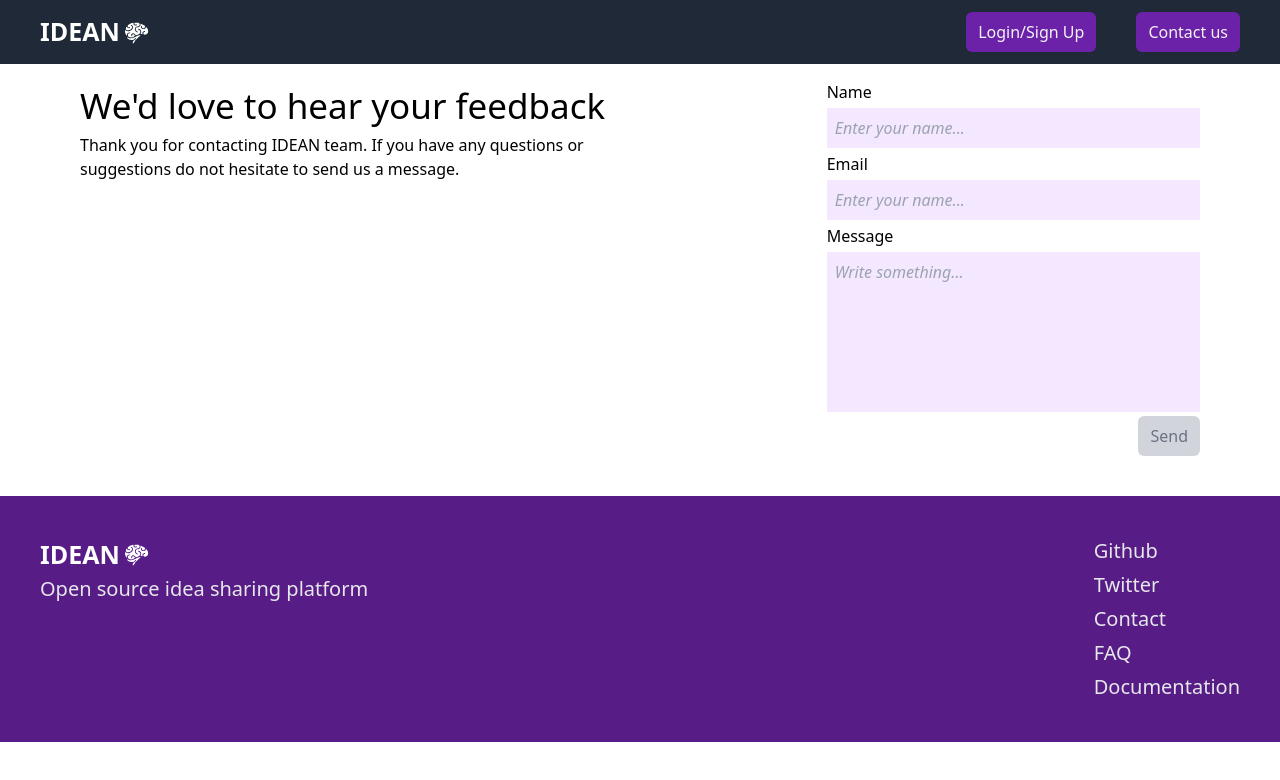
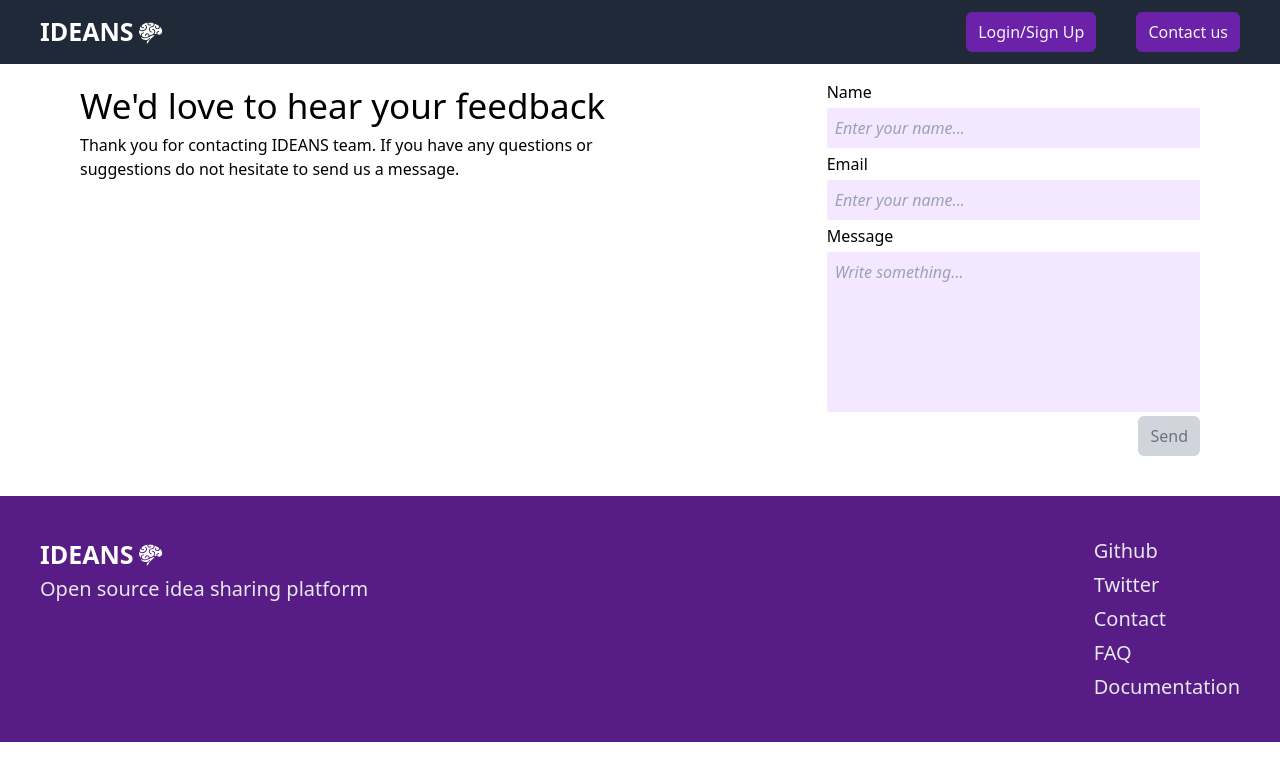
Before and after one commit to 5ud03r5/idean, a Nuxt app: page /contact in a window 1280 px wide. Shown: the top 780 px of the page. Built offline with nearby package versions, Linux system fonts and the light colour scheme.

Commit message:
changed name

```diff
--- a/components/Logo/IdeanLogo.vue
+++ b/components/Logo/IdeanLogo.vue
@@ -1,6 +1,6 @@
 <template>
     <NuxtLink :to="linkTo" class="flex items-center space-x-1 text-[25px] font-bold text-white fill-white">
-        <span>IDEAN</span>
+        <span>IDEANS</span>
         <IconsLogo></IconsLogo>
     </NuxtLink>
 </template>
--- a/pages/contact.vue
+++ b/pages/contact.vue
@@ -2,31 +2,31 @@
     <div class="flex container mx-auto w-[1200px] p-10 mt-10 ">
         <div class="w-1/2">
             <h1 class="text-[35px]">We'd love to hear your feedback</h1>
-            <p>Thank you for contacting IDEAN team. If you have any questions or suggestions do not hesitate to send
+            <p>Thank you for contacting IDEANS team. If you have any questions or suggestions do not hesitate to send
                 us a message.</p>
         </div>
-        <div class="ml-auto w-1/3">
+        <div class="w-1/3 ml-auto">
             <form @submit.prevent="submitForm" class="flex flex-col space-y-1">
                 <label :class="!nameValid && 'text-red-500'">Name <span v-if="!nameValid">cannot be empty.</span></label>
                 <input
                     :class="!nameValid ? 'outline-2 outline outline-red-500 focus:outline-red-500' : 'focus:outline-none'"
                     v-model="name" @blur="nameValidation" placeholder="Enter your name..."
-                    class="bg-purple-100 rounded-sm p-2 placeholder:italic " />
+                    class="p-2 bg-purple-100 rounded-sm placeholder:italic " />
                 <label :class="!emailValid && 'text-red-500'">Email <span v-if="!emailValid">needs to be
                         valid.</span></label>
                 <input v-model="email"
                     :class="!emailValid ? 'outline-2 outline outline-red-500 focus:outline-red-500' : 'focus:outline-none'"
                     @blur="emailValidation" placeholder="Enter your name..."
-                    class="bg-purple-100 rounded-sm p-2 placeholder:italic" />
+                    class="p-2 bg-purple-100 rounded-sm placeholder:italic" />
                 <label :class="!messageValid && 'text-red-500'">Message <span v-if="!messageValid">cannot be
                         empty.</span></label>
                 <textarea v-model="message"
                     :class="!messageValid ? 'outline-2 outline outline-red-500 focus:outline-red-500' : 'focus:outline-none'"
                     @blur="messageValidation" placeholder="Write something..." rows="6"
-                    class="p-2 resize-none placeholder:italic bg-purple-100 rounded-sm"></textarea>
+                    class="p-2 bg-purple-100 rounded-sm resize-none placeholder:italic"></textarea>
                 <button type="submit"
                     :class="isDisabled ? 'bg-gray-300 text-gray-500 cursor-not-allowed' : 'cursor-pointer bg-purple-500 hover:bg-purple-400 text-gray-100'"
-                    class="ml-auto px-3 py-2 rounded-md" :disabled="isDisabled">Send</button>
+                    class="px-3 py-2 ml-auto rounded-md" :disabled="isDisabled">Send</button>
             </form>
         </div>
     </div>
```
